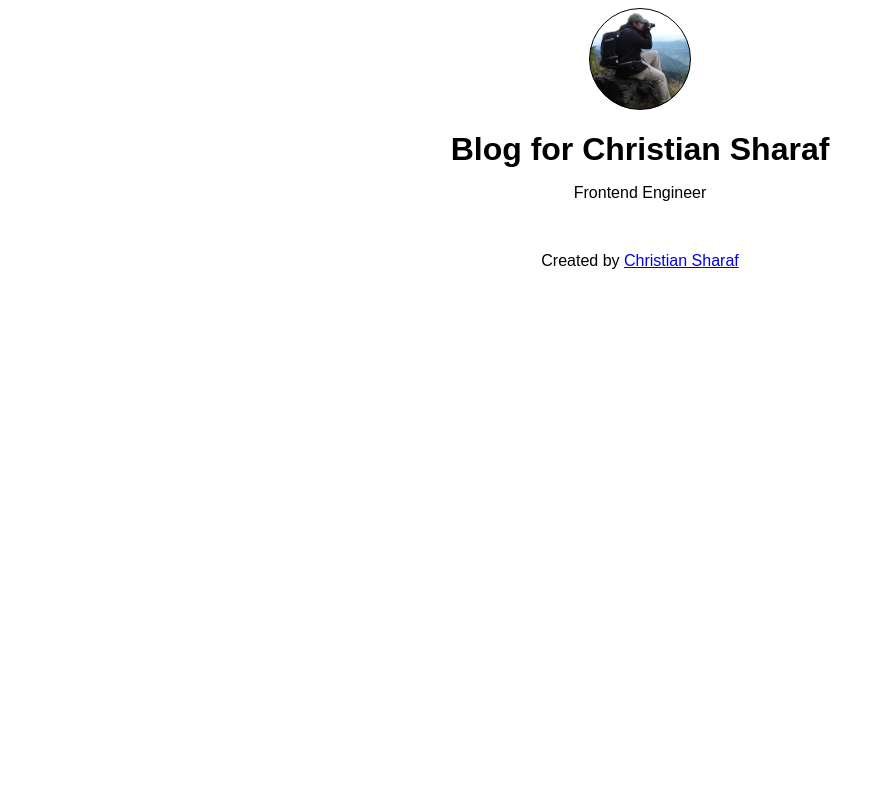
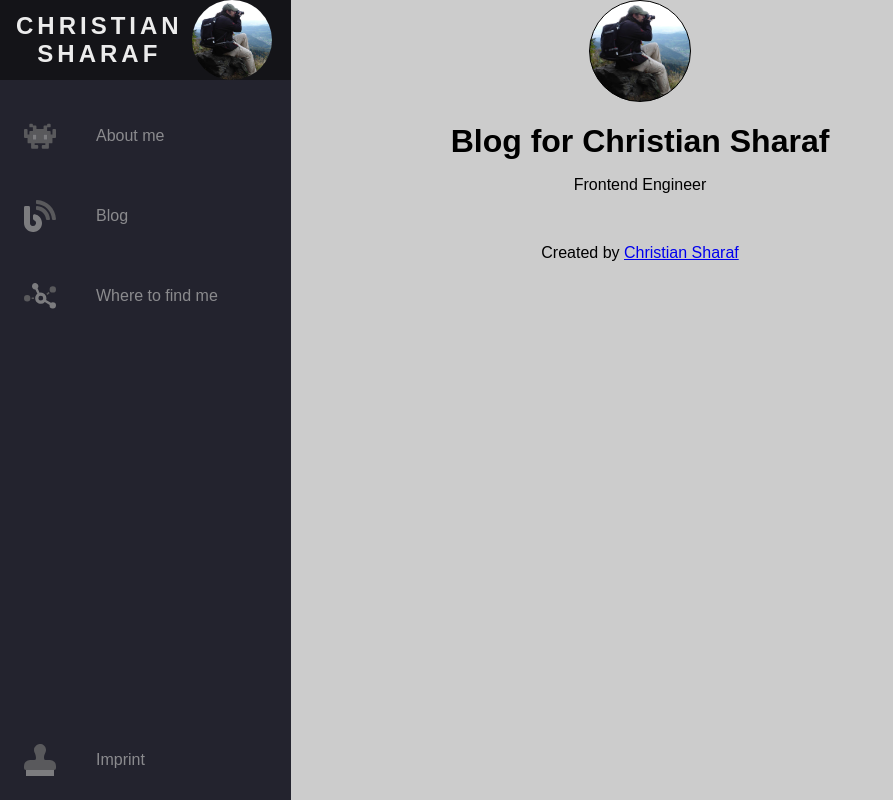
Before and after one commit to sharafc/dev-blog, an Eleventy site: page index.md in a window 1280 px wide. Shown: the whole page, without its empty margins (0-893 px from the left). Built offline with nearby package versions, Linux system fonts and the light colour scheme; Eleventy itself is replaced by a stand-in of ours; files that its build step writes are made by us from their sources.

Commit message:
experimental navigation

```diff
--- a/_includes/base.njk
+++ b/_includes/base.njk
@@ -10,6 +10,7 @@
 	</head>
 
 	<body>
+		{% include "partials/navigation.njk" %}
 		{% include "partials/header.njk" %}
 
 		{% block main %}
--- /dev/null
+++ b/_includes/partials/navigation.njk
@@ -0,0 +1,58 @@
+<nav class="navbar">
+    <ul class="navbar-nav">
+        <li class="logo">
+            <a href="#" class="nav-link">
+                <span class="link-text logo-text">Christian<br>Sharaf</span>
+                <img src="../img/avatar.png" alt="">
+            </a>
+        </li>
+
+        <li class="nav-item">
+            <a href="#" class="nav-link">
+                <svg aria-hidden="true" focusable="false" data-prefix="fad" data-icon="alien-monster" role="img" xmlns="http://www.w3.org/2000/svg" viewbox="0 0 576 512" class="svg-inline--fa fa-alien-monster fa-w-18 fa-9x">
+                    <g class="fa-group">
+                        <path fill="currentColor" d="M560,128H528a15.99954,15.99954,0,0,0-16,16v80H480V176a15.99954,15.99954,0,0,0-16-16H416V96h48a16.00079,16.00079,0,0,0,16-16V48a15.99954,15.99954,0,0,0-16-16H432a15.99954,15.99954,0,0,0-16,16V64H368a15.99954,15.99954,0,0,0-16,16v48H224V80a15.99954,15.99954,0,0,0-16-16H160V48a15.99954,15.99954,0,0,0-16-16H112A15.99954,15.99954,0,0,0,96,48V80a16.00079,16.00079,0,0,0,16,16h48v64H112a15.99954,15.99954,0,0,0-16,16v48H64V144a15.99954,15.99954,0,0,0-16-16H16A15.99954,15.99954,0,0,0,0,144V272a16.00079,16.00079,0,0,0,16,16H64v80a16.00079,16.00079,0,0,0,16,16h48v80a16.00079,16.00079,0,0,0,16,16h96a16.00079,16.00079,0,0,0,16-16V432a15.99954,15.99954,0,0,0-16-16H192V384H384v32H336a15.99954,15.99954,0,0,0-16,16v32a16.00079,16.00079,0,0,0,16,16h96a16.00079,16.00079,0,0,0,16-16V384h48a16.00079,16.00079,0,0,0,16-16V288h48a16.00079,16.00079,0,0,0,16-16V144A15.99954,15.99954,0,0,0,560,128ZM224,320H160V224h64Zm192,0H352V224h64Z" class="fa-secondary"></path>
+                        <path fill="currentColor" d="M160,320h64V224H160Zm192-96v96h64V224Z" class="fa-primary"></path>
+                    </g>
+                </svg>
+                <span class="link-text">About me</span>
+            </a>
+        </li>
+
+        <li class="nav-item">
+            <a href="#" class="nav-link">
+                <svg aria-hidden="true" focusable="false" data-prefix="fad" data-icon="blog" role="img" xmlns="http://www.w3.org/2000/svg" viewbox="0 0 512 512" class="svg-inline--fa fa-blog fa-w-16 fa-9x">
+                    <g class="fa-group">
+                        <path fill="currentColor" d="M511.9 303C503.4 139.82 372.2 8.62 209 0a16.1 16.1 0 0 0-17 16v31.6a15.84 15.84 0 0 0 15 15.9c129.4 7 233.4 112 240.9 241.5a16 16 0 0 0 15.9 15h32.1a16.1 16.1 0 0 0 16-17zM209.3 96a16.13 16.13 0 0 0-17.3 16.1v32.1a15.94 15.94 0 0 0 14.8 15.9c76.8 6.3 138 68.2 144.9 145.2a16.07 16.07 0 0 0 15.9 14.7h32.2a16.19 16.19 0 0 0 16.1-17.3C407.5 192.62 319.4 104.52 209.3 96z" class="fa-secondary"></path>
+                        <path fill="currentColor" d="M172.2 226.82c75.5 15 129.9 89.3 112.5 172.2-11.4 54.3-55.3 98.3-109.7 109.7C82.1 528.22 0 457.52 0 368V120a23.94 23.94 0 0 1 24-24h48a23.94 23.94 0 0 1 24 24v248a48 48 0 1 0 64.7-45c-9.6-3.6-16.7-11.8-16.7-22v-50.4c0-14.9 13.6-26.7 28.2-23.8z" class="fa-primary"></path>
+                    </g>
+                </svg>
+                <span class="link-text">Blog</span>
+            </a>
+        </li>
+
+        <li class="nav-item">
+            <a href="#" class="nav-link">
+                <svg aria-hidden="true" focusable="false" data-prefix="fad" data-icon="chart-network" role="img" xmlns="http://www.w3.org/2000/svg" viewbox="0 0 640 512" class="svg-inline--fa fa-chart-network fa-w-20 fa-9x">
+                    <g class="fa-group">
+                        <path fill="currentColor" d="M64 240a64 64 0 1 0 64 64 64.06 64.06 0 0 0-64-64zm88 80h48v-32h-48zm294.4-106.8l19.2 25.6 48-36-19.2-25.6zM576 64a64 64 0 1 0 64 64 64.06 64.06 0 0 0-64-64z" class="fa-secondary"></path>
+                        <path fill="currentColor" d="M576 384a63.84 63.84 0 0 0-38.3 13l-96-57.6a109.91 109.91 0 0 0 6.3-35.5 111.94 111.94 0 0 0-112-112 108.64 108.64 0 0 0-24.4 2.9l-40.8-87.4A63.84 63.84 0 1 0 224 128c1.1 0 2.1-.3 3.2-.3l41 87.8C241.5 235.9 224 267.8 224 304a111.71 111.71 0 0 0 193.2 76.7l95.8 57.5a63.87 63.87 0 1 0 63-54.2zm-240-32a48 48 0 1 1 48-48 48 48 0 0 1-48 48z" class="fa-primary"></path>
+                    </g>
+                </svg>
+                <span class="link-text">Where to find me</span>
+            </a>
+        </li>
+
+        <li class="nav-item" id="themeButton">
+            <a href="#" class="nav-link">
+                <svg aria-hidden="true" focusable="false" data-prefix="fad" data-icon="stamp" role="img" xmlns="http://www.w3.org/2000/svg" viewbox="0 0 512 512" class="svg-inline--fa fa-stamp fa-w-16 fa-9x">
+                    <g class="fa-group">
+                        <path fill="currentColor" d="M480 416H32a32 32 0 0 1-32-32v-32a96 96 0 0 1 96-96h66.56A29.44 29.44 0 0 0 192 226.56v-.07c0-31.79-10-62.06-23.31-90.91A93.86 93.86 0 0 1 160 96 96.06 96.06 0 0 1 273.25 1.5C312 8.25 343.74 40.17 350.51 79a94.83 94.83 0 0 1-9.05 60.42c-12.58 24.26-21.46 50.3-21.46 77.67v9.46A29.44 29.44 0 0 0 349.43 256H416a96 96 0 0 1 96 96v32a32 32 0 0 1-32 32z" class="fa-secondary"></path>
+                        <path fill="currentColor" d="M480 416v96H32v-96z" class="fa-primary"></path>
+                    </g>
+                </svg>
+                <span class="link-text">Imprint</span>
+            </a>
+        </li>
+    </ul>
+</nav>
--- a/css/styles.css
+++ b/css/styles.css
@@ -1,11 +1,25 @@
+:root {
+    font-size: 16px;
+    font-family: 'Open Sans';
+    --text-primary: #b6b6b6;
+    --text-secondary: #ececec;
+    --bg-primary: #23232e;
+    --bg-secondary: #141418;
+    --bg-tertiary: #cccccc;
+    --transition-speed: 600ms;
+}
+
 html,
 body {
-	font-family: sans-serif;
-	text-align: center;
+    background-color: var(--bg-tertiary);
+    font-family: sans-serif;
+    margin: 0;
+    padding: 0;
+    text-align: center;
 }
 
 h1 {
-	margin-bottom: 0;
+    margin-bottom: 0;
 }
 
 header {
@@ -13,7 +27,7 @@ header {
 }
 
 footer {
-	margin-top: 50px;
+    margin-top: 50px;
 }
 
 .portrait {
@@ -27,3 +41,144 @@ footer {
     margin: 0 auto;
     width: 100px;
 }
+
+
+/* Navigation */
+
+.navbar {
+    background-color: var(--bg-primary);
+    overflow: scroll;
+    position: fixed;
+    transition: width 600ms ease;
+}
+
+.navbar-nav {
+    align-items: center;
+    display: flex;
+    flex-direction: column;
+    height: 100%;
+    list-style: none;
+    margin: 0;
+    padding: 0;
+}
+
+.nav-item {
+    width: 100%;
+}
+
+.nav-item:last-child {
+    margin-top: auto;
+}
+
+.nav-link {
+    align-items: center;
+    color: var(--text-primary);
+    display: flex;
+    filter: grayscale(100%) opacity(0.7);
+    height: 5rem;
+    text-decoration: none;
+    transition: var(--transition-speed);
+}
+
+.nav-link:hover {
+    background: var(--bg-secondary);
+    color: var(--text-secondary);
+    filter: grayscale(0%) opacity(1);
+}
+
+.link-text {
+    display: none;
+    margin-left: 1rem;
+}
+
+.nav-link svg {
+    margin: 0 1.5rem;
+    min-width: 2rem;
+    width: 2rem;
+}
+
+.fa-primary {
+    color: #ff7eee;
+}
+
+.fa-secondary {
+    color: #df49a6;
+}
+
+.fa-primary,
+.fa-secondary {
+    transition: var(--transition-speed);
+}
+
+.logo {
+    background: var(--bg-secondary);
+    color: var(--text-secondary);
+    font-weight: bold;
+    font-size: 1.5rem;
+    letter-spacing: 0.3ch;
+    margin-bottom: 1rem;
+    text-align: center;
+    text-transform: uppercase;
+    width: 100%;
+}
+
+.logo img {
+    border-radius: 50%;
+    height: 5rem;
+    transform: rotate(0deg);
+    transition: var(--transition-speed);
+}
+
+.logo-text {
+    display: inline;
+    left: -999px;
+    position: absolute;
+    transition: var(--transition-speed);
+}
+
+.navbar:hover .logo img {
+    transform: rotate(-360deg);
+}
+
+
+/* Small screens */
+
+@media only screen and (max-width: 600px) {
+    .navbar {
+        bottom: 0;
+        height: 5rem;
+        width: 100vw;
+    }
+    .logo {
+        display: none;
+    }
+    .navbar-nav {
+        flex-direction: row;
+    }
+    .nav-link {
+        justify-content: center;
+    }
+}
+
+
+/* Large screens */
+
+@media only screen and (min-width: 600px) {
+    .navbar {
+        height: 100vh;
+        top: 0;
+        width: 6.2rem;
+    }
+    .navbar:hover {
+        width: 18.2rem;
+    }
+    .navbar:hover .link-text {
+        display: inline;
+    }
+    .navbar:hover .logo img {
+        margin-left: 12rem;
+    }
+    .navbar:hover .logo-text {
+        left: 0px;
+    }
+}
```
